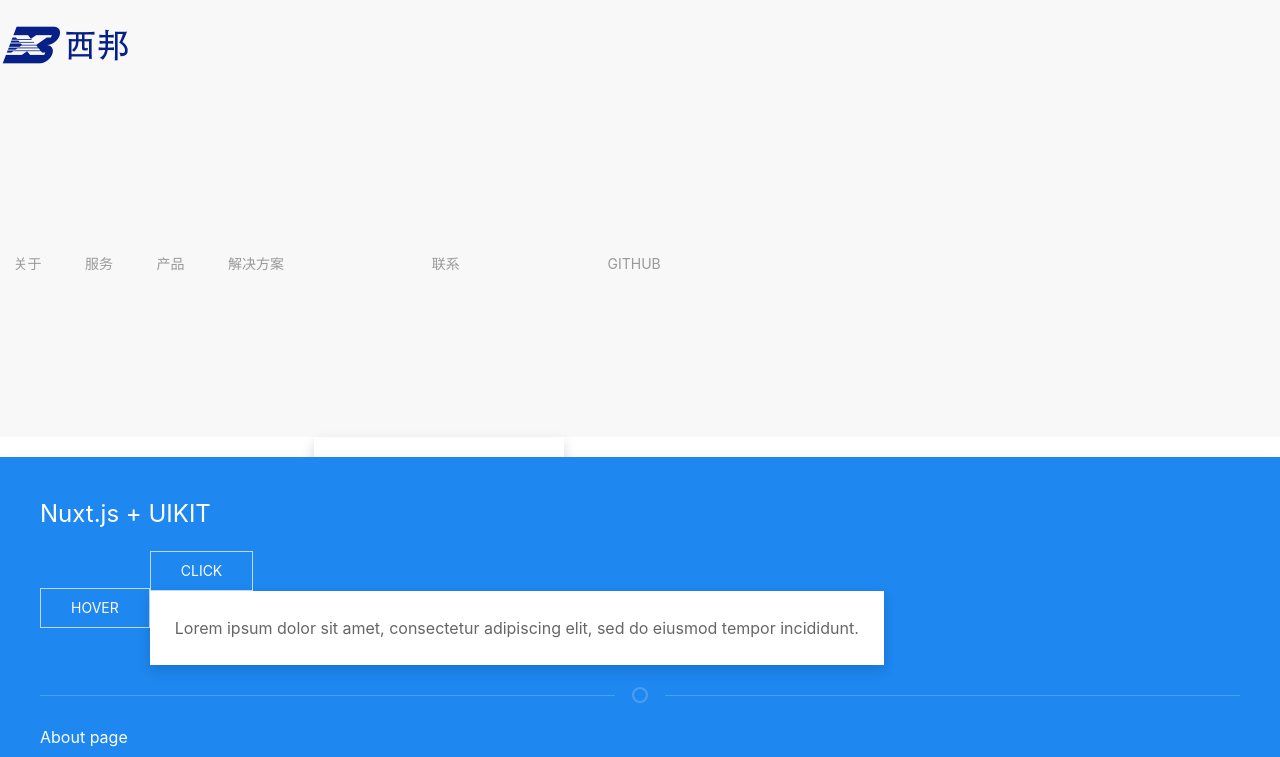
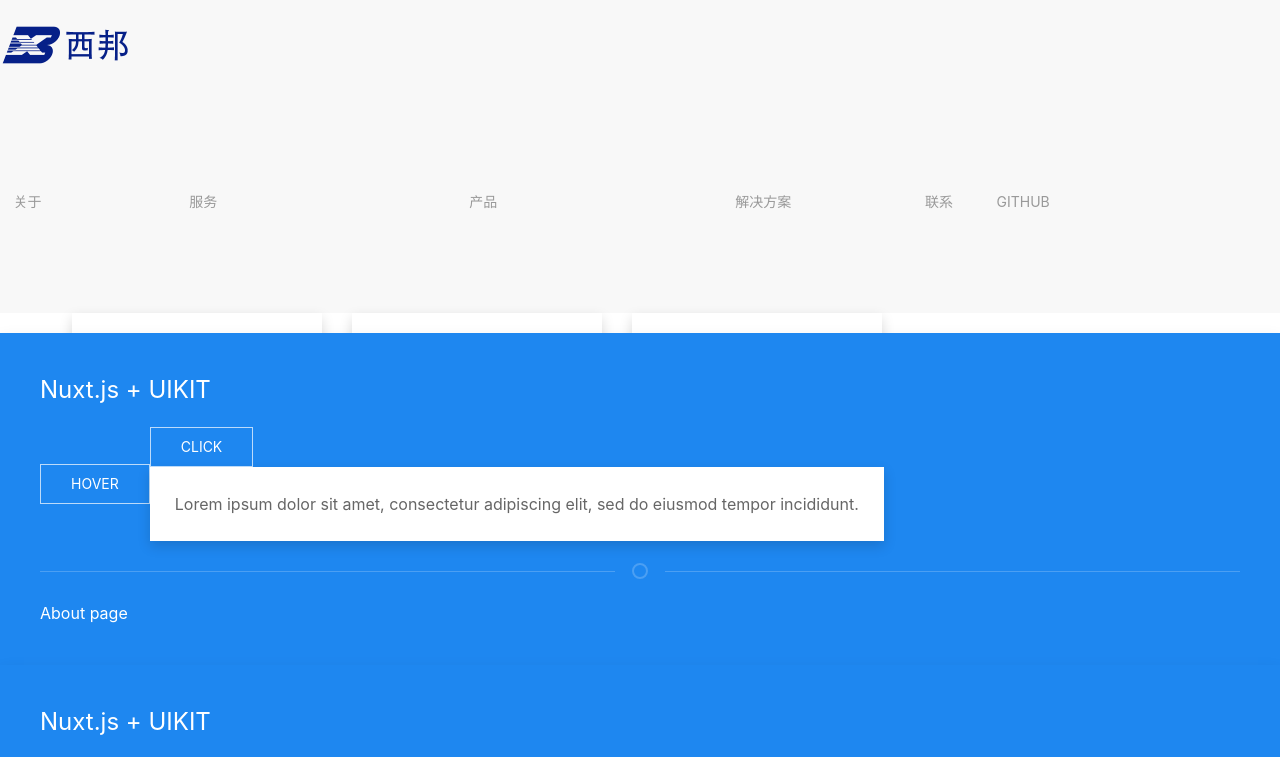
Before and after one commit to xibang/xibang.tech, a Nuxt app: page / in a window 1280 px wide. Shown: the top 757 px of the page. Built offline with nearby package versions, Linux system fonts and the light colour scheme.

Commit message:
header nav

```diff
--- a/assets/nav.js
+++ b/assets/nav.js
@@ -7,29 +7,52 @@ export default [
   {
     name: '服务',
     to: '/service',
-    icon: 'heart'
+    icon: 'heart',
+    children: [
+      {
+        name: '业务范围',
+        to: '/service'
+      },
+      {
+        name: '项目流程',
+        to: '/service/flow'
+      },
+      {
+        name: '项目案例',
+        to: '/project'
+      }
+    ]
   },
   {
     name: '产品',
-    to: '#',
+    to: '/product',
     icon: 'happy',
     children: [
-
+      {
+        name: 'Github 中国排行榜',
+        to: '/product/github.kaiyuan.fund'
+      }
     ]
   },
   {
     name: '解决方案',
-    to: '#',
+    to: '/sulution',
     icon: 'bolt',
     children: [
-
+      {
+        name: '物联网管理平台',
+        to: '/solution/iot-platform'
+      },
+      {
+        name: '反作弊抽奖、投票活动',
+        to: '/solution/lottery-vote'
+      }
     ]
   },
   {
     name: '联系',
-    to: '#contact',
-    icon: 'receiver',
-    type: 'scroll'
+    to: '/contact',
+    icon: 'receiver'
   },
   {
     name: 'Github',
--- a/components/default/footer.vue
+++ b/components/default/footer.vue
@@ -17,7 +17,7 @@
 </template>
 
 <script>
-import OffCanvas from './offcanvas';
+import OffCanvas from '../nav/offcanvas';
 
 export default {
   components: {
--- a/components/default/header.vue
+++ b/components/default/header.vue
@@ -7,90 +7,24 @@
         </div>
 
         <NuxtLink id="logo" class="uk-navbar-item uk-logo" to="/">
-          <img src="/logo.png">
+          <img src="~/assets/images/logo.png">
           <h1>南京西邦智能科技</h1>
         </NuxtLink>
       </div>
       <div class="uk-navbar-right uk-visible@m">
-        <ul class="uk-navbar-nav">
-          <li>
-            <NuxtLink to="/about">
-              <span class="uk-icon uk-margin-small-right" uk-icon="icon: world" />
-              关于
-            </NuxtLink>
-          </li>
-          <li>
-            <a href="#">
-              <span class="uk-icon uk-margin-small-right" uk-icon="icon: heart" />
-              服务
-            </a>
-          </li>
-          <li>
-            <a href="#">
-              <span class="uk-icon uk-margin-small-right" uk-icon="icon: happy" />
-              产品
-            </a>
-          </li>
-          <li>
-            <a href="#">
-              <span class="uk-icon uk-margin-small-right" uk-icon="icon: bolt" />
-              解决方案
-            </a>
-          </li>
-          <li>
-            <a href="#">
-              <span class="uk-icon uk-margin-small-right" uk-icon="icon: receiver" />
-              联系
-            </a>
-            <div class="uk-navbar-dropdown">
-              <ul class="uk-nav uk-navbar-dropdown-nav">
-                <li class="uk-active">
-                  <a href="#">
-                    Active
-                  </a>
-                </li>
-                <li>
-                  <a href="#">
-                    Item
-                  </a>
-                </li>
-                <li class="uk-nav-header">
-                  Header
-                </li>
-                <li>
-                  <a href="#">
-                    Item
-                  </a>
-                </li>
-                <li>
-                  <a href="#">
-                    Item
-                  </a>
-                </li>
-                <li class="uk-nav-divider" />
-                <li>
-                  <a href="#">
-                    Item
-                  </a>
-                </li>
-              </ul>
-            </div>
-          </li>
-          <li>
-            <a href="https://github.com/xibang" target="_blank">
-              <span class="uk-icon uk-margin-small-right" uk-icon="icon: github-alt" />
-              Github
-            </a>
-          </li>
-        </ul>
+        <XNav />
       </div>
     </nav>
   </header>
 </template>
 
 <script>
+import XNav from '../nav/nav';
+
 export default {
-
+  components: {
+    XNav
+  }
 };
 </script>
 
--- /dev/null
+++ b/components/nav/nav.vue
@@ -0,0 +1,33 @@
+<template>
+  <ul class="uk-navbar-nav">
+    <li v-for="item in nav" :key="item.name">
+      <a v-if="item.type==='outer'" :href="item.to" target="_blank">
+        <span class="uk-icon uk-margin-small-right" :uk-icon="`icon: ${item.icon}`" />
+        {{ item.name }}
+      </a>
+      <NuxtLink v-else :to="item.to">
+        <span class="uk-icon uk-margin-small-right" :uk-icon="`icon: ${item.icon}`" />
+        {{ item.name }}
+      </NuxtLink>
+      <div v-if="item.children" class="uk-navbar-dropdown">
+        <ul class="uk-nav uk-navbar-dropdown-nav">
+          <li v-for="subitem in item.children" :key="subitem.name">
+            <NuxtLink :to="subitem.to">
+              {{ subitem.name }}
+            </NuxtLink>
+          </li>
+        </ul>
+      </div>
+    </li>
+  </ul>
+</template>
+
+<script>
+import nav from '~/assets/nav';
+
+export default {
+  data: () => ({
+    nav
+  })
+};
+</script>
--- a/components/default/offcanvas.vue
+++ b/components/nav/offcanvas.vue
@@ -2,17 +2,14 @@
   <div id="offcanvas-slide" uk-offcanvas>
     <div class="uk-offcanvas-bar">
       <ul class="uk-nav uk-nav-default">
+        <li>
+          <NuxtLink to="/">
+            <span class="uk-icon uk-margin-small-right" uk-icon="icon: home" />
+            主页
+          </NuxtLink>
+        </li>
         <li v-for="item in nav" :key="item.name">
           <a v-if="item.type==='outer'" :href="item.to" target="_blank">
-            <span class="uk-icon uk-margin-small-right" :uk-icon="`icon: ${item.icon}`" />
-            {{ item.name }}
-          </a>
-          <a v-else-if="item.href==='#'" href="#">
-            <span class="uk-icon uk-margin-small-right" :uk-icon="`icon: ${item.icon}`" />
-            {{ item.name }}
-            <!-- Children -->
-          </a>
-          <a v-else-if="item.type==='scroll'" :href="item.to">
             <span class="uk-icon uk-margin-small-right" :uk-icon="`icon: ${item.icon}`" />
             {{ item.name }}
           </a>
@@ -20,6 +17,13 @@
             <span class="uk-icon uk-margin-small-right" :uk-icon="`icon: ${item.icon}`" />
             {{ item.name }}
           </NuxtLink>
+          <ul v-if="item.children" class="uk-nav-sub">
+            <li v-for="subitem in item.children" :key="subitem.name">
+              <NuxtLink :to="subitem.to">
+                {{ subitem.name }}
+              </NuxtLink>
+            </li>
+          </ul>
         </li>
       </ul>
     </div>
--- a/nuxt.config.js
+++ b/nuxt.config.js
@@ -6,6 +6,9 @@ module.exports = {
       { name: 'viewport', content: 'width=device-width, initial-scale=1, maximum-scale=1, minimum-scale=1' },
       { hid: 'keywords', name: 'keywords', content: '西邦,Willin,智能科技,微信小程序,抽奖活动,微信吸粉,技术咨询,系统研发' },
       { hid: 'description', name: 'description', content: '南京西邦智能科技有限公司官方网站。' }
+    ],
+    link: [
+      { rel: 'shortcut icon', href: '/favicon.ico' }
     ]
   },
   css: ['uikit/dist/css/uikit.css'],
```
Also changed, not shown: assets/images/logo.png (renamed from static/logo.png), 1 other file (tests, documents, lock files or other folders).
